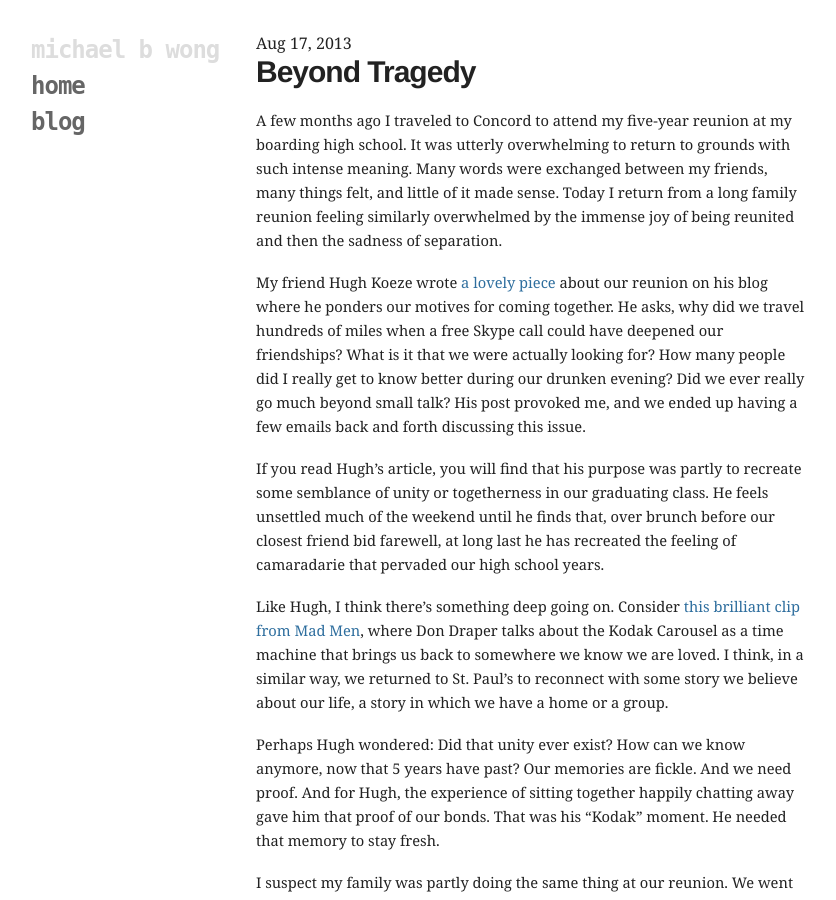
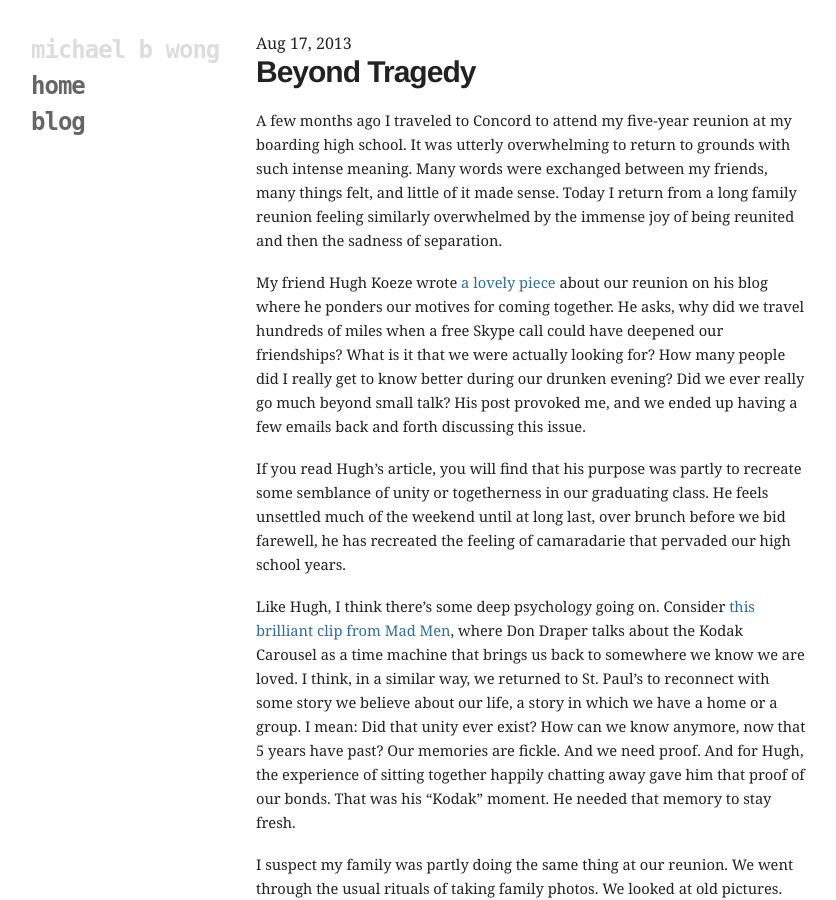
Before and after one commit to mbwong/mbwong.github.com, a Jekyll site: the page built from _posts/2013-08-17-tragedy-and-adulthood.md, in a window 1280 px wide and 900 px high. Shown: the whole window, without its empty margins (94-930 px from the left). Built offline with Jekyll 4.4.1, drawn with Linux system fonts in a browser that asks for light colours.

Commit message:
Update 2013-08-17-tragedy-and-adulthood.md

```diff
--- a/_posts/2013-08-17-tragedy-and-adulthood.md
+++ b/_posts/2013-08-17-tragedy-and-adulthood.md
@@ -9,11 +9,9 @@ A few months ago I traveled to Concord to attend my five-year reunion at my boar
 
 My friend Hugh Koeze wrote [a lovely piece][hugh] about our reunion on his blog where he ponders our motives for coming together. He asks, why did we travel hundreds of miles when a free Skype call could have deepened our friendships? What is it that we were actually looking for? How many people did I really get to know better during our drunken evening? Did we ever really go much beyond small talk? His post provoked me, and we ended up having a few emails back and forth discussing this issue.
 
-If you read Hugh's article, you will find that his purpose was partly to recreate some semblance of unity or togetherness in our graduating class. He feels unsettled much of the weekend until he finds that, over brunch before our closest friend bid farewell, at long last he has recreated the feeling of camaradarie that pervaded our high school years.
+If you read Hugh's article, you will find that his purpose was partly to recreate some semblance of unity or togetherness in our graduating class. He feels unsettled much of the weekend until at long last, over brunch before we bid farewell, he has recreated the feeling of camaradarie that pervaded our high school years.
 
-Like Hugh, I think there's something deep going on. Consider [this brilliant clip from Mad Men][madmen], where Don Draper talks about the Kodak Carousel as a time machine that brings us back to somewhere we know we are loved. I think, in a similar way, we returned to St. Paul's to reconnect with some story we believe about our life, a story in which we have a home or a group.
-
-Perhaps Hugh wondered: Did that unity ever exist? How can we know anymore, now that 5 years have past? Our memories are fickle. And we need proof. And for Hugh, the experience of sitting together happily chatting away gave him that proof of our bonds. That was his "Kodak" moment. He needed that memory to stay fresh.
+Like Hugh, I think there's some deep psychology going on. Consider [this brilliant clip from Mad Men][madmen], where Don Draper talks about the Kodak Carousel as a time machine that brings us back to somewhere we know we are loved. I think, in a similar way, we returned to St. Paul's to reconnect with some story we believe about our life, a story in which we have a home or a group. I mean: Did that unity ever exist? How can we know anymore, now that 5 years have past? Our memories are fickle. And we need proof. And for Hugh, the experience of sitting together happily chatting away gave him that proof of our bonds. That was his "Kodak" moment. He needed that memory to stay fresh.
 
 I suspect my family was partly doing the same thing at our reunion. We went through the usual rituals of taking family photos. We looked at old pictures. We chatted about old times. We were renewing not only our bonds, but also our memories of our bonds. We need "Kodak" moments too. After all, we are but our memories.
 
```
